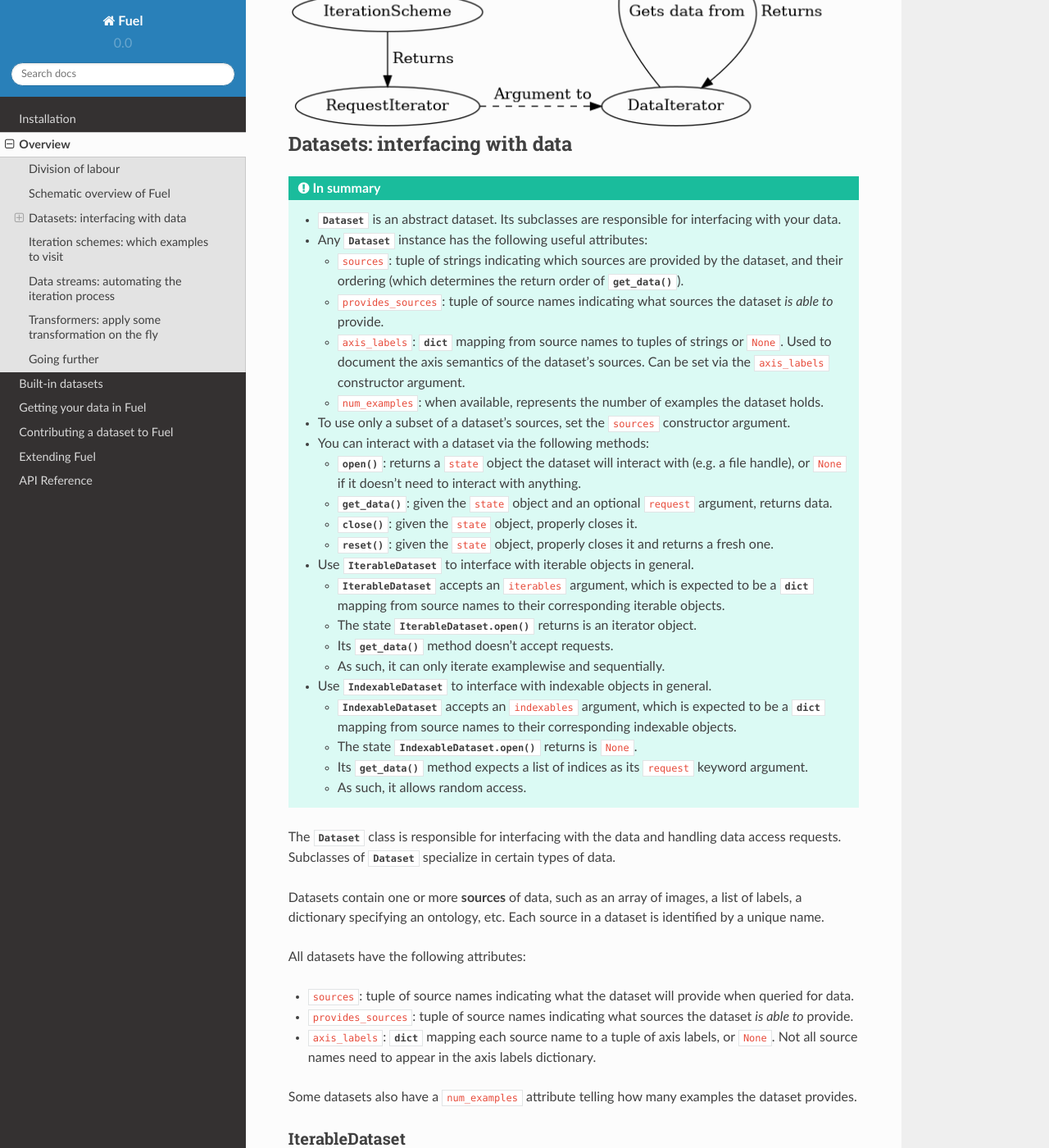
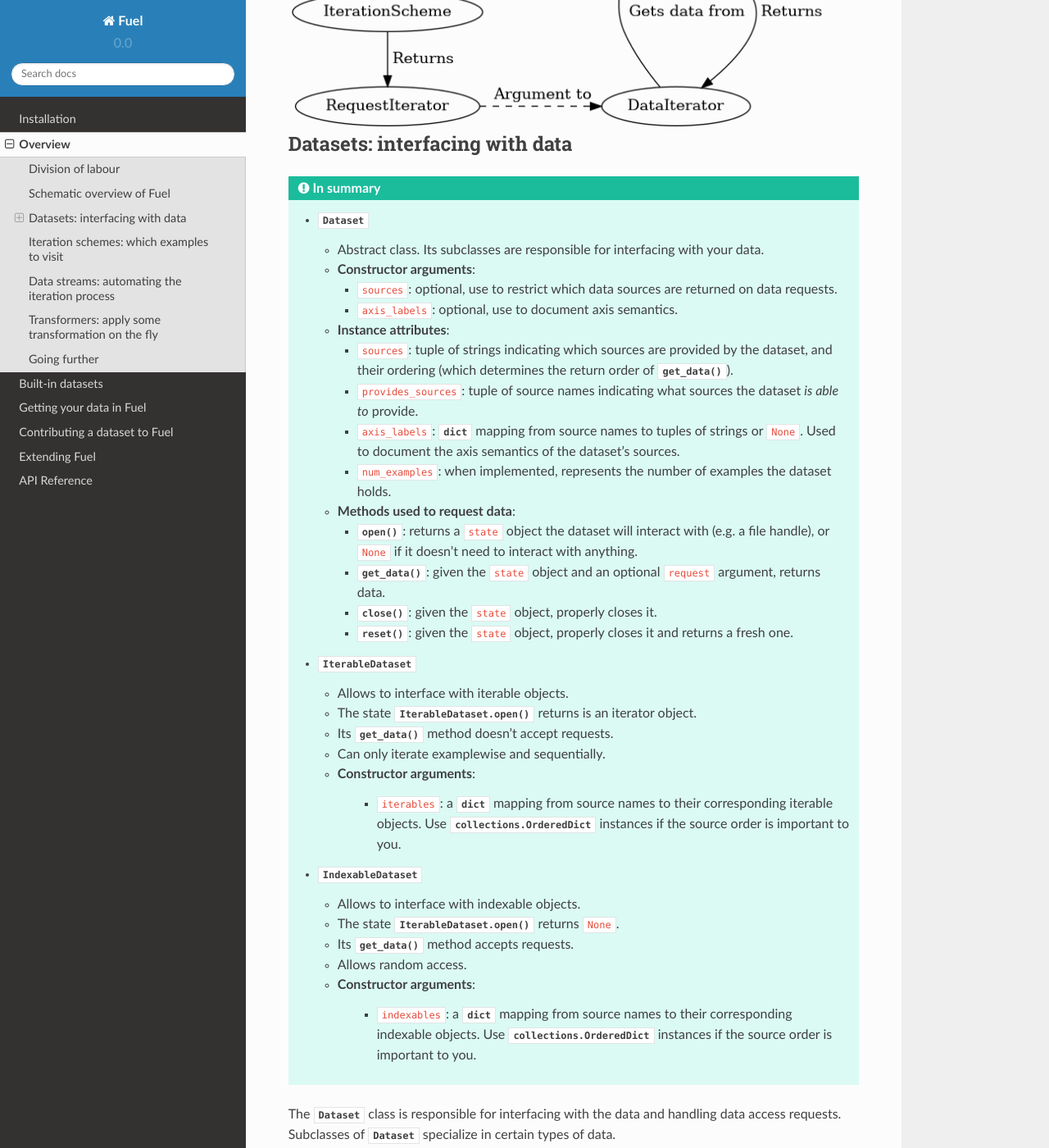
Before and after one commit to mila-iqia/fuel, a Sphinx documentation site: the page built from docs/overview.rst, in a window 1280 px wide and 1400 px high, scrolled down 1154 px. Shown: the whole window at 82% size. Built offline with Sphinx 7.4.7 and the Read the Docs theme 2.0.0, drawn with Linux system fonts in a browser that asks for light colours; some of the changed text lies outside the part shown.

Commit message:
Structure summaries in bullet form

```diff
--- a/docs/overview.rst
+++ b/docs/overview.rst
@@ -53,54 +53,65 @@ Datasets: interfacing with data
 .. admonition:: In summary
     :class: tip
 
-    * :class:`Dataset` is an abstract dataset. Its subclasses are responsible
-      for interfacing with your data.
-    * Any :class:`Dataset` instance has the following useful attributes:
+    * :class:`Dataset`
 
-      - ``sources``: tuple of strings indicating which sources are provided by
-        the dataset, and their ordering (which determines the return order of
-        :meth:`get_data`).
-      - ``provides_sources``: tuple of source names indicating what sources the
-        dataset *is able to* provide.
-      - ``axis_labels``: :class:`dict` mapping from source names to tuples of
-        strings or ``None``. Used to document the axis semantics of the dataset's
-        sources. Can be set via the ``axis_labels`` constructor argument.
-      - ``num_examples``: when available, represents the number of examples the
-        dataset holds.
+      - Abstract class. Its subclasses are responsible for interfacing with
+        your data.
 
-    * To use only a subset of a dataset's sources, set the ``sources``
-      constructor argument.
-    * You can interact with a dataset via the following methods:
+      - **Constructor arguments**:
 
-      - :meth:`open`: returns a ``state`` object the dataset will interact with
-        (e.g. a file handle), or ``None`` if it doesn't need to interact with
-        anything.
-      - :meth:`get_data`: given the ``state`` object and an optional ``request``
-        argument, returns data.
-      - :meth:`close`: given the ``state`` object, properly closes it.
-      - :meth:`reset`: given the ``state`` object, properly closes it and
-        returns a fresh one.
+        - ``sources``: optional, use to restrict which data sources are returned
+          on data requests.
+        - ``axis_labels``: optional, use to document axis semantics.
 
-    * Use :class:`IterableDataset` to interface with iterable objects in
-      general.
+      - **Instance attributes**:
 
-      - :class:`IterableDataset` accepts an ``iterables`` argument, which is
-        expected to be a :class:`dict` mapping from source names to their
-        corresponding iterable objects.
+        - ``sources``: tuple of strings indicating which sources are provided by
+          the dataset, and their ordering (which determines the return order of
+          :meth:`get_data`).
+        - ``provides_sources``: tuple of source names indicating what sources
+          the dataset *is able to* provide.
+        - ``axis_labels``: :class:`dict` mapping from source names to tuples of
+          strings or ``None``. Used to document the axis semantics of the
+          dataset's sources.
+        - ``num_examples``: when implemented, represents the number of examples
+          the dataset holds.
+
+      - **Methods used to request data**:
+
+        - :meth:`open`: returns a ``state`` object the dataset will interact
+          with (e.g. a file handle), or ``None`` if it doesn't need to interact
+          with anything.
+        - :meth:`get_data`: given the ``state`` object and an optional
+          ``request`` argument, returns data.
+        - :meth:`close`: given the ``state`` object, properly closes it.
+        - :meth:`reset`: given the ``state`` object, properly closes it and
+          returns a fresh one.
+
+    * :class:`IterableDataset`
+
+      - Allows to interface with iterable objects.
       - The state :meth:`IterableDataset.open` returns is an iterator object.
       - Its :meth:`get_data` method doesn't accept requests.
-      - As such, it can only iterate examplewise and sequentially.
+      - Can only iterate examplewise and sequentially.
+      - **Constructor arguments**:
 
-    * Use :class:`IndexableDataset` to interface with indexable objects in
-      general.
+          - ``iterables``: a :class:`dict` mapping from source names to their
+            corresponding iterable objects. Use :class:`collections.OrderedDict`
+            instances if the source order is important to you.
 
-      - :class:`IndexableDataset` accepts an ``indexables`` argument, which is
-        expected to be a :class:`dict` mapping from source names to their
-        corresponding indexable objects.
-      - The state :meth:`IndexableDataset.open` returns is ``None``.
-      - Its :meth:`get_data` method expects a list of indices as its
-        ``request`` keyword argument.
-      - As such, it allows random access.
+    * :class:`IndexableDataset`
+
+      - Allows to interface with indexable objects.
+      - The state :meth:`IterableDataset.open` returns ``None``.
+      - Its :meth:`get_data` method accepts requests.
+      - Allows random access.
+      - **Constructor arguments**:
+
+          - ``indexables``: a :class:`dict` mapping from source names to their
+            corresponding indexable objects. Use
+            :class:`collections.OrderedDict` instances if the source order is
+            important to you.
 
 The :class:`Dataset` class is responsible for interfacing with the data and
 handling data access requests. Subclasses of :class:`Dataset` specialize in
@@ -284,15 +295,31 @@ Iteration schemes: which examples to visit
 .. admonition:: In summary
     :class: tip
 
-    * :class:`IterationScheme` subclasses are responsible for deciding in which
-      order examples are visited.
-    * :meth:`get_request_iterator` returns an iterator object that returns
-      requests.
-    * These requests can be fed to a dataset's :meth:`get_data` method.
-    * Common batchwise iteration schemes are :class:`SequentialScheme` and
-      :class:`ShuffledScheme`.
-    * Common examplewise iteration schemes are :class:`SequentialExampleScheme`
-      and :class:`ShuffledExampleScheme`.
+    * :class:`IterationScheme`
+
+      - Abstract class. Its subclasses are responsible for deciding in which
+        order examples are visited.
+      - **Methods**:
+
+        - :meth:`get_request_iterator`: returns an iterator object that returns
+          requests. These requests can be fed to a dataset's :meth:`get_data`
+          method.
+
+    * :class:`BatchScheme`
+
+      - Abstract class. Its subclasses return batch requests.
+      - Commonly used subclasses are:
+
+        - :class:`SequentialScheme`: requests batches sequentially.
+        - :class:`ShuffledScheme`: requests batches in shuffled order.
+
+    * :class:`IndexScheme`
+
+      - Abstract class. Its subclasses return example requests.
+      - Commonly used subclasses are:
+
+        - :class:`SequentialExampleScheme`: requests examples sequentially.
+        - :class:`ShuffledExampleScheme`: requests examples in shuffled order.
 
 Encapsulating and accessing our data is good, but if we're to integrate it into
 a training loop, we need to be able to iterate over the data. For that, we need
@@ -339,12 +366,27 @@ Data streams: automating the iteration process
 .. admonition:: In summary
     :class: tip
 
-    * :class:`AbstractDataStream` subclasses are responsible for coordinating
-      a dataset and an iteration scheme to iterate through the data.
-    * :class:`AbstractDataStream`'s :meth:`get_epoch_iterator` method returns
-      an iterator that returns examples or batches of examples.
-    * :class:`DataStream` is the most common data stream. Its constructor
-      accepts a ``dataset`` argument and an ``iteration_scheme`` argument.
+    * :class:`AbstractDataStream`
+
+      - Abstract class. Its subclasses are responsible for coordinating
+        a dataset and an iteration scheme to iterate through the data.
+      - **Methods for iterating**:
+
+        - :meth:`get_epoch_iterator`: returns an iterator that returns examples
+          or batches of examples.
+
+      - **Constructor arguments**:
+
+        - ``iteration_scheme``: :class:`IterationScheme` instance, optional, use
+          to specify the iteration order.
+        - ``axis_labels``: optional, use to document axis semantics.
+
+    * :class:`DataStream`
+
+      - The most common data stream.
+      - **Constructor arguments**:
+
+        - ``dataset``: :class:`Dataset` instance, which dataset to iterate over.
 
 Iteration schemes offer a more convenient way to visit the dataset than
 accessing the data by hand, but we can do better: the act of getting a fresh
@@ -372,11 +414,18 @@ Transformers: apply some transformation on the fly
 .. admonition:: In summary
     :class: tip
 
-    * :class:`Transformer` subclasses are responsible for taking data stream(s)
-      as input and producing a data stream as output, which applies some
-      transformation to the input stream(s).
-    * Transformers can be chained together to form complex data processing
-      pipelines.
+    * :class:`Transformer`
+
+      - :class:AbstractDataStream` subclass. Is itself an abstract class. Its
+        subclasses are responsible for taking data stream(s) as input and
+        producing a data stream as output, which applies some transformation to
+        the input stream(s).
+      - Transformers can be chained together to form complex data processing
+        pipelines.
+      - **Constructor arguments**:
+
+        - ``data_stream``: :class:`AbstractDataStream` instance, the input
+          stream.
 
 Some :class:`AbstractDataStream` subclasses take data streams as input. We call
 them *transformers*, and they enable us to build complex data preprocessing
```
